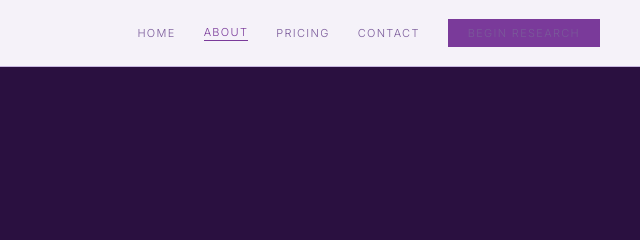
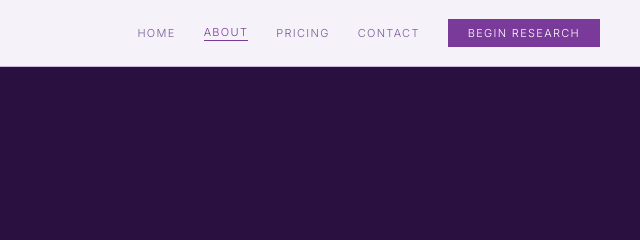
Before and after one commit to PageOneHeritage/pageoneheritage, a plain HTML site: page about.html in a window 1280 px wide. Shown: the top 240 px of the page, 640-1280 px from the left. Drawn offline with nearby package versions, Linux system fonts and the light colour scheme; a web font is replaced by a local one.

Commit message:
Update about.html

```diff
--- a/about.html
+++ b/about.html
@@ -17,7 +17,7 @@ body{font-family:'Inter',sans-serif;background:#F5F2F9;color:#1A1128}
 .poe-nav-links a{font-size:11px;letter-spacing:0.12em;text-transform:uppercase;color:#7A5A9A;font-weight:300;text-decoration:none}
 .poe-nav-links a:hover{color:#7A3A9A}
 .poe-nav-links a.active{color:#7A3A9A;border-bottom:1px solid #7A3A9A;padding-bottom:1px}
-.poe-nav-cta{display:inline-block;padding:0.45rem 1.25rem;background:#7A3A9A;font-size:9px;letter-spacing:0.14em;text-transform:uppercase;color:#fff;font-weight:400;border:none;font-family:'Inter',sans-serif;cursor:pointer;text-decoration:none}
+.poe-nav-cta{display:inline-block;padding:0.45rem 1.25rem;background:#7A3A9A;font-size:9px;letter-spacing:0.14em;text-transform:uppercase;color:#ffffff !important;font-weight:400;border:none;font-family:'Inter',sans-serif;cursor:pointer;text-decoration:none}
 .poe-nav-cta:hover{background:#6A2A8A}
 
 /* PAGE HERO */
```
